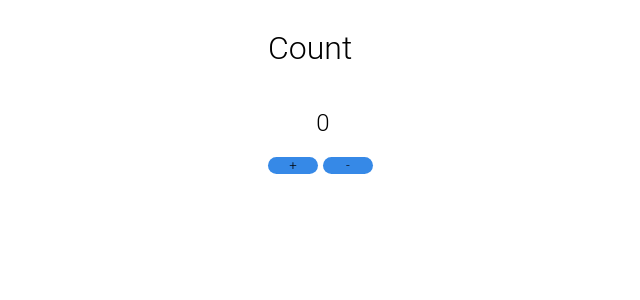
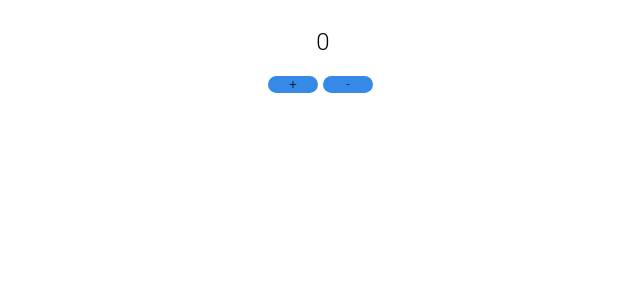
Before and after one commit to drodionov0/clickerredux, a React (Create React App) app: page / in a window 1280 px wide. Shown: the top 300 px of the page, without its empty margins (317-957 px from the left). Built offline with nearby package versions, Linux system fonts and the light colour scheme.

Commit message:
new version

```diff
--- a/src/components/Clicker.tsx
+++ b/src/components/Clicker.tsx
@@ -10,7 +10,6 @@ const Clicker = () => {
         <div className={styles}>
             <div className={styles.bord}>
                 <div className={styles.count}>
-                    <h1>Count</h1>
                     <div className={styles.center}>
                         <h2>{count}</h2>
                     </div>
```
